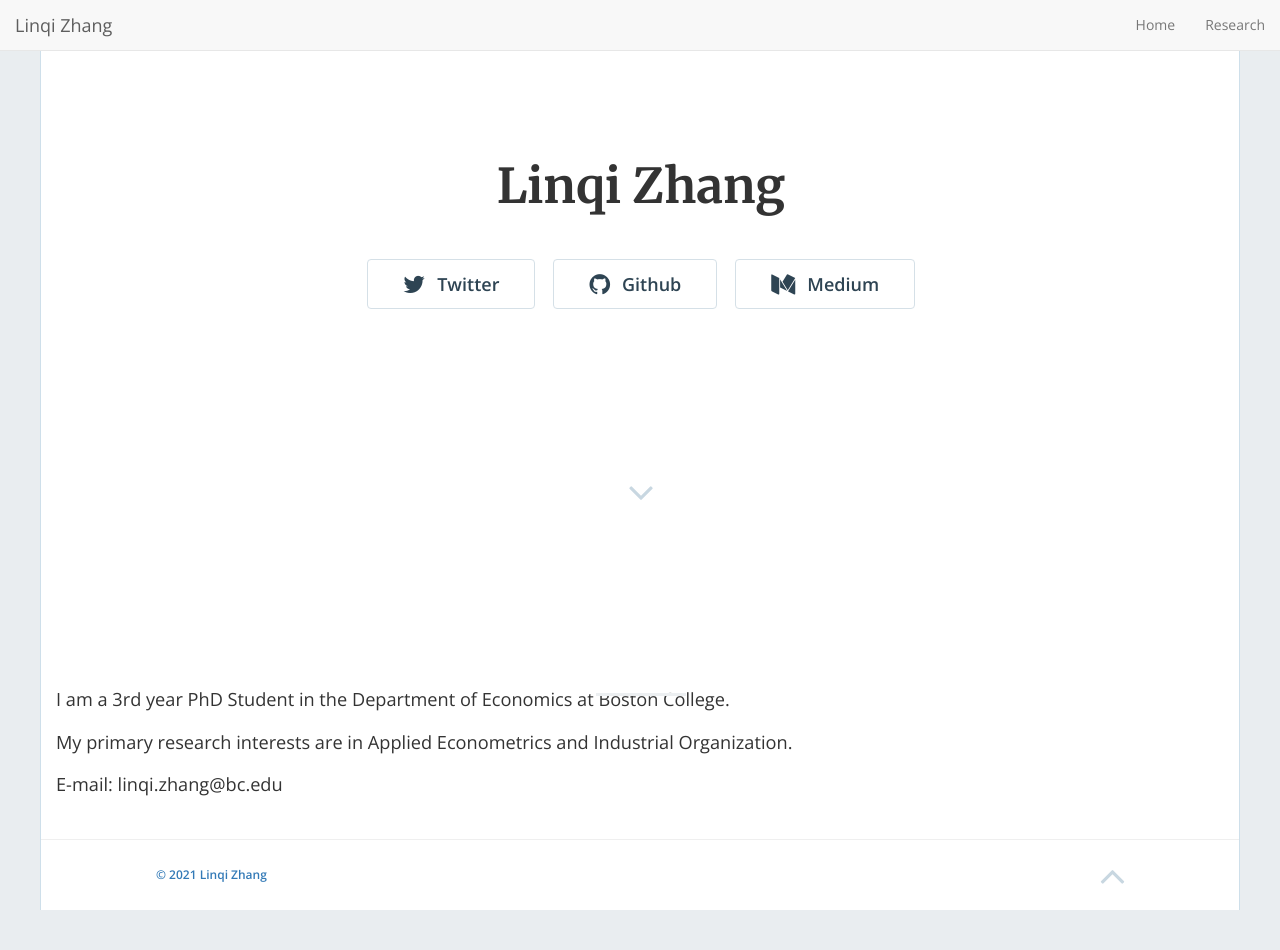
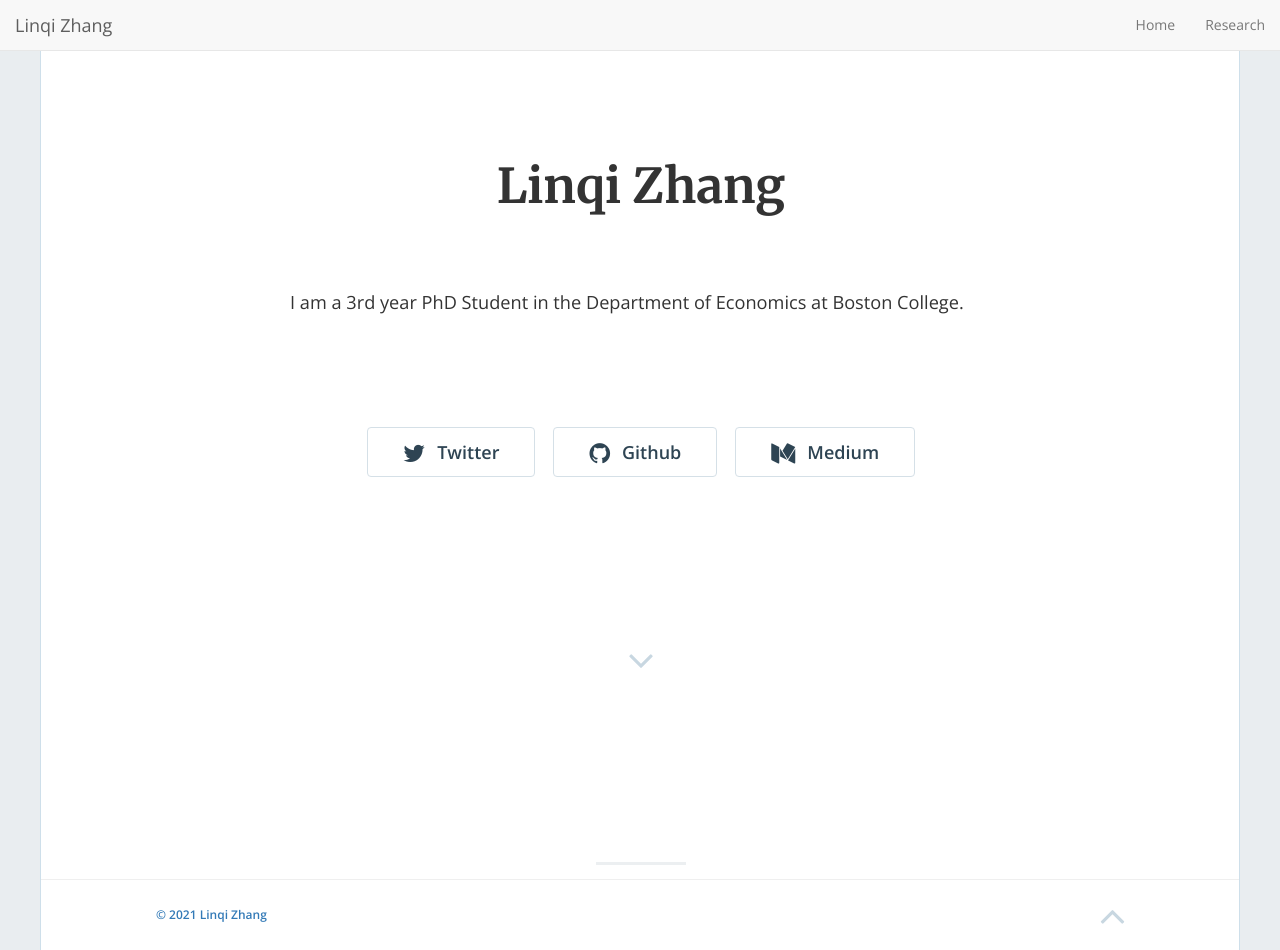
Before and after one commit to zhanglinqi/zhanglinqi.github.io, a Jekyll site: the page built from index.html, in a window 1280 px wide and 950 px high. Built offline with Jekyll 4.4.1, drawn with Linux system fonts in a browser that asks for light colours; nearby versions of some CDN libraries; the list of posts is cut into pages by our own code.

Commit message:
no message

```diff
--- a/_config.yml
+++ b/_config.yml
@@ -15,7 +15,7 @@
 # in the templates via {{ site.myvariable }}.
 title: "Linqi Zhang"
 email: 'linqi.zhang@bc.edu'
-description: ""
+description: "<p>I am a 3rd year PhD Student in the Department of Economics at Boston College.</p>"
 baseurl: "" # the subpath of your site, e.g. /blog
 url: "https://zhanglinqi.github.io" # the base hostname & protocol for your site, e.g. https://example.com
 # twitter_username: 'jamigibbs'
--- a/_layouts/home.html
+++ b/_layouts/home.html
@@ -11,11 +11,6 @@
             <h2 class="section-title text-center">{{ site.section_title }}</h2>
             {% endif %}
 
-            <div class="vertical-center">
-              <p>I am a 3rd year PhD Student in the Department of Economics at Boston College.</p>
-              <p>My primary research interests are in Applied Econometrics and Industrial Organization.</p>
-              <p>E-mail: linqi.zhang@bc.edu</p>
-            </div>
           </div>
         </div>
       </div>
```
